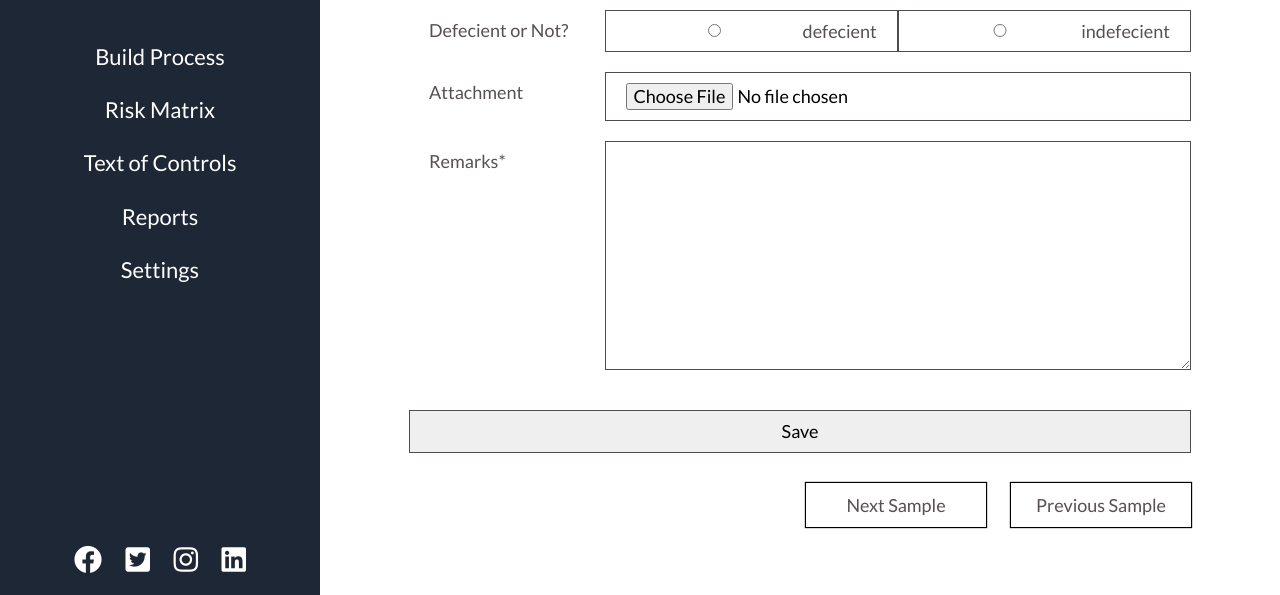
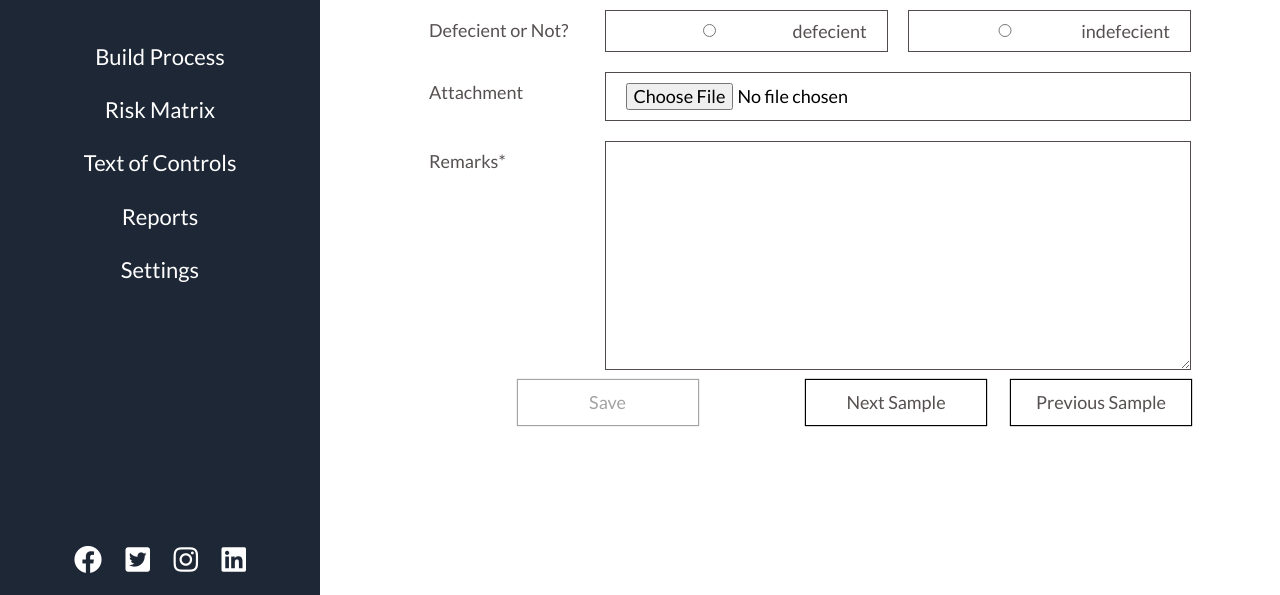
Before and after one commit to maestroDever/django-cycle-app, a Django app: template cycle/templates/sample_form.html in a window 1280 px wide. Shown: the part 205-800 px from the top of the page. Run offline with Django 3.2, Linux system fonts and the light colour scheme; the template is opened without the code that fills it: values that come from a table or form of the project are taken from there, others are empty; data comes from the database, SQL or seed files in the repository; some libraries are stand-ins or nearby versions.

Commit message:
radio button, submit disabled  style

```diff
--- a/cycle/templates/sample_form.html
+++ b/cycle/templates/sample_form.html
@@ -12,8 +12,12 @@
 .defecient .controls {
   display: flex;
 }
-.defecient .radio:first {
+.defecient .radio:first-of-type {
   margin-right: 20px;
+}
+.submit-btn {
+  margin-right: auto;
+  margin-left: 0;
 }
 </style>
 <main class="transaction-page">
@@ -48,10 +52,14 @@
                         {{ form.attachment|as_crispy_field }}
                         {{ form.remarks.errors }}
                         {{ form.remarks|as_crispy_field }}
-                    <div class="control-group" style="margin: 20px 0px;">
-                        <input type="submit" value="Save">
-                    </div>
+
                     <div class="modal-footer" style="display: flex; text-align: center;">
+                            <button class="general_btn btn-disabled" type="submit">Save
+                                <span></span>
+                                <span></span>
+                                <span></span>
+                                <span></span>
+                            </button>
                             <a class="general_btn"  href="/cycle/{{ the_next.id }}/edit/">Next Sample
                                 <span></span>
                                 <span></span>
@@ -83,5 +91,7 @@
 {% else %}
 This is the last film!
 {% endif %} -->
+<script>
 
+</script>
 {% endblock content %}
--- a/static/css/style.css
+++ b/static/css/style.css
@@ -1054,3 +1054,32 @@ tbody > .dynamic-form-add > td:first-child > a {
   width: 30%;
   float: left;
 }
+
+
+/** table html style **/
+#datatable td {
+  text-align: center;
+  border: 1px solid #999;
+  max-width: 0;
+  overflow: hidden;
+  text-overflow: ellipsis;
+  white-space: nowrap;
+}
+#datatable tr:hover {
+  background: #b1d0fb;
+}
+#datatable thead {
+  border: 1px solid #222;
+  background: #ddd;
+}
+#datatable.no-spacing {
+  border-spacing:0; /* Removes the cell spacing via CSS */
+  border-collapse: collapse;  /* Optional - if you don't want to have double border where cells touch */
+}
+.selected {
+  background: #b1d0fb;
+}
+.btn-disabled {
+  color: #a4a4a4 !important;
+  box-shadow: 0px 0px 1px 1px #a4a4a4 !important;
+}
```
Also changed, not shown: cycle/templates/select_sample.html (+5 -2 lines), cycle/templates/table.html (+0 -32 lines).
